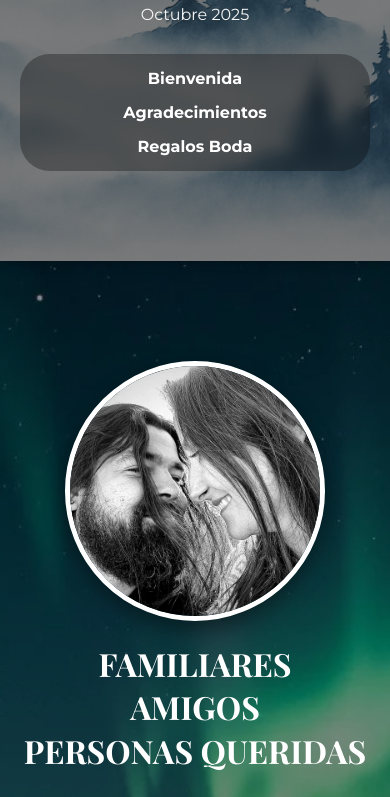
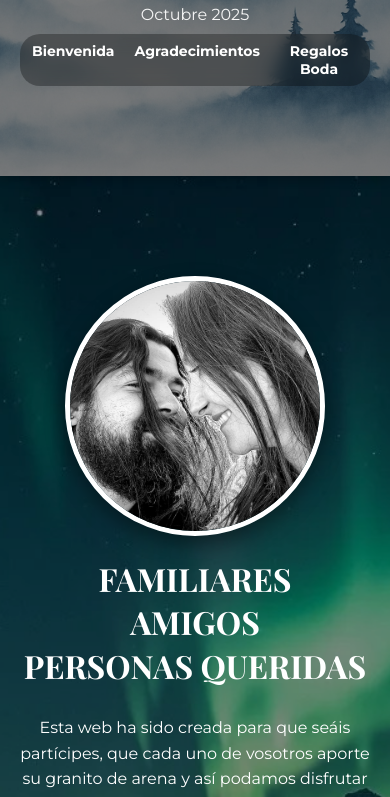
Before and after one commit to ImKikeQ/HoneyMoon, a plain HTML site: page index.html in a window 390 px wide. Shown: the part 223-1020 px from the top of the page. Drawn offline with nearby package versions, Linux system fonts and the light colour scheme.

Commit message:
Mejorar version movil

```diff
--- a/css/style.css
+++ b/css/style.css
@@ -74,13 +74,21 @@ a {
   color: #f0f0f0;
 }
 
-/* === Responsive === */
+/* === Responsive Hero Nav SOLO MÓVIL === */
 @media (max-width: 768px) {
   .hero-nav {
-    flex-direction: column;
-    gap: 15px;
+    flex-direction: row;   /* Mantiene los enlaces en fila */
+    gap: 20px;             /* Menor separación */
+    padding: 8px 12px;     /* Menor padding interior */
+    margin-top: 10px;      /* Opcional: menos margen arriba */
+    border-radius: 20px;   /* Bordes más suaves en móvil */
+  }
+
+  .hero-nav a {
+    font-size: 14px;       /* Opcional: reduce fuente */
   }
 }
+
 
 
 
```
